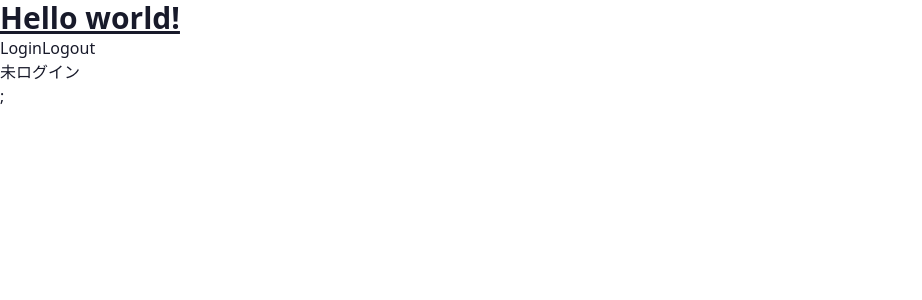
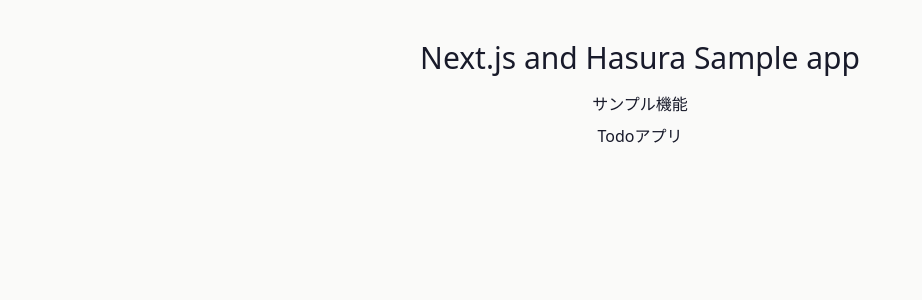
Before and after one commit to w8f/hasura_next_app, a Next.js app in the folder front/: page / in a window 1280 px wide. Shown: the top 300 px of the page, without its empty margins (0-922 px from the left). Built offline with nearby package versions, Linux system fonts and the light colour scheme; no server answers.

Commit message:
:wastebasket: 一旦auth0周りの実装をコメントアウト

```diff
--- a/front/src/pages/_app.tsx
+++ b/front/src/pages/_app.tsx
@@ -1,5 +1,5 @@
 import { ApolloClient, InMemoryCache, ApolloProvider, useQuery, gql } from '@apollo/client';
-import { UserProvider } from '@auth0/nextjs-auth0';
+// import { UserProvider } from '@auth0/nextjs-auth0';
 import '../styles/globals.css';
 import type { AppProps } from 'next/app';
 
@@ -10,11 +10,11 @@
 
 function MyApp({ Component, pageProps }: AppProps) {
   return (
-    <UserProvider>
-      <ApolloProvider client={client}>
-        <Component {...pageProps} />;
-      </ApolloProvider>
-    </UserProvider>
+    // <UserProvider>
+    <ApolloProvider client={client}>
+      <Component {...pageProps} />
+    </ApolloProvider>
+    // </UserProvider>
   );
 }
 
--- a/front/src/pages/index.tsx
+++ b/front/src/pages/index.tsx
@@ -1,6 +1,6 @@
 import type { NextPage } from 'next';
 import Head from 'next/head';
-import Profile from '../components/Profile/Profile';
+import Link from 'next/link';
 
 const Home: NextPage = () => {
   return (
@@ -12,10 +12,15 @@
       </Head>
 
       <main>
-        <h1 className='text-3xl font-bold underline'>Hello world!</h1>
-        <a href='/api/auth/login'>Login</a>
-        <a href='/api/auth/logout'>Logout</a>
-        <Profile />
+        <div className='bg-stone-50 min-h-screen text-center'>
+          <h1 className='text-3xl mt-10 inline-block'>Next.js and Hasura Sample app</h1>
+          <ul className='mt-4'>
+            サンプル機能
+            <li className='mt-2'>
+              <Link href='/todo'>Todoアプリ</Link>
+            </li>
+          </ul>
+        </div>
       </main>
     </div>
   );
--- /dev/null
+++ b/front/src/pages/todo.tsx
@@ -0,0 +1,11 @@
+import type { NextPage } from 'next';
+
+const Todo: NextPage = () => {
+  return (
+    <div>
+      <h1>Todo app</h1>
+    </div>
+  );
+};
+
+export default Todo;
```
